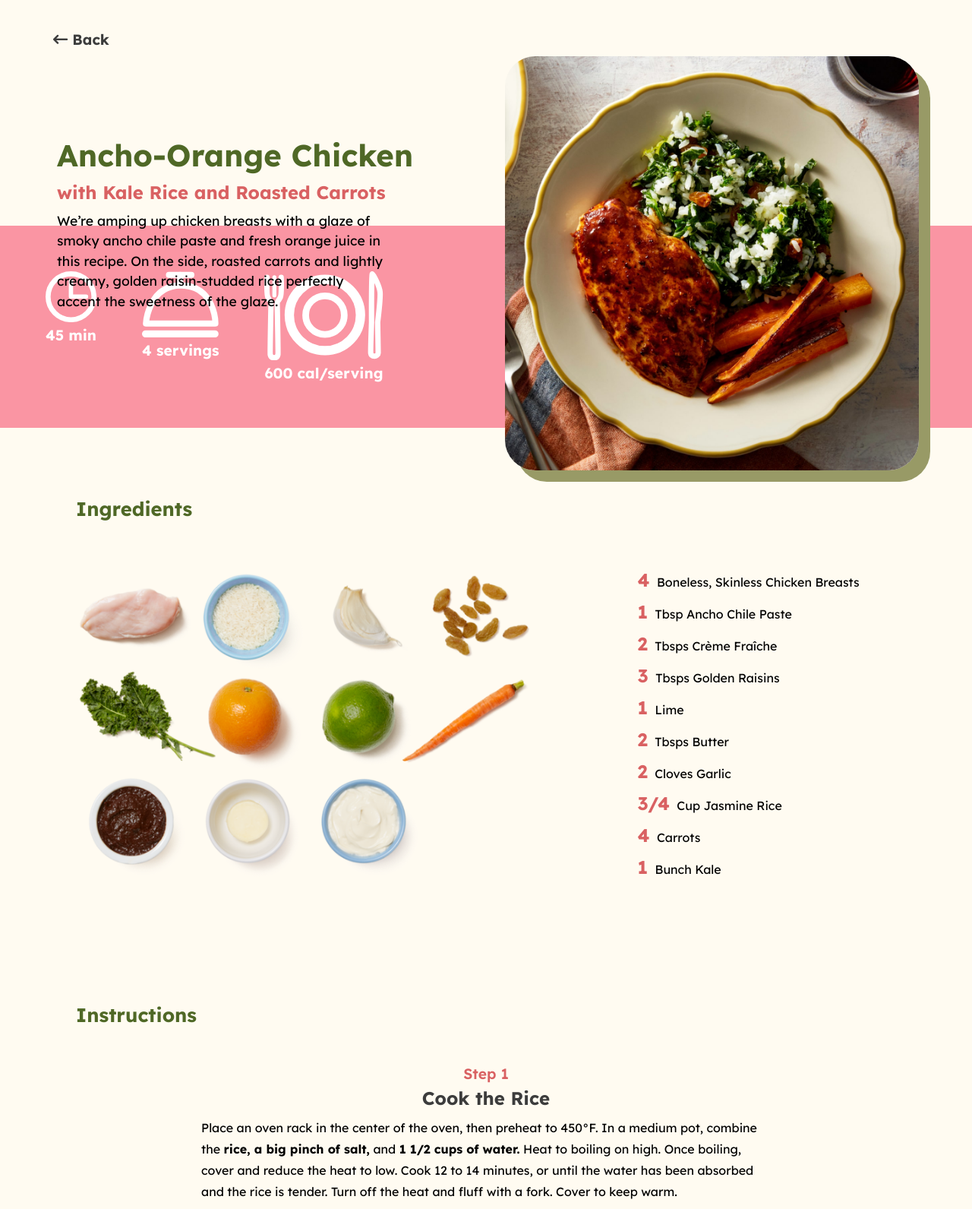
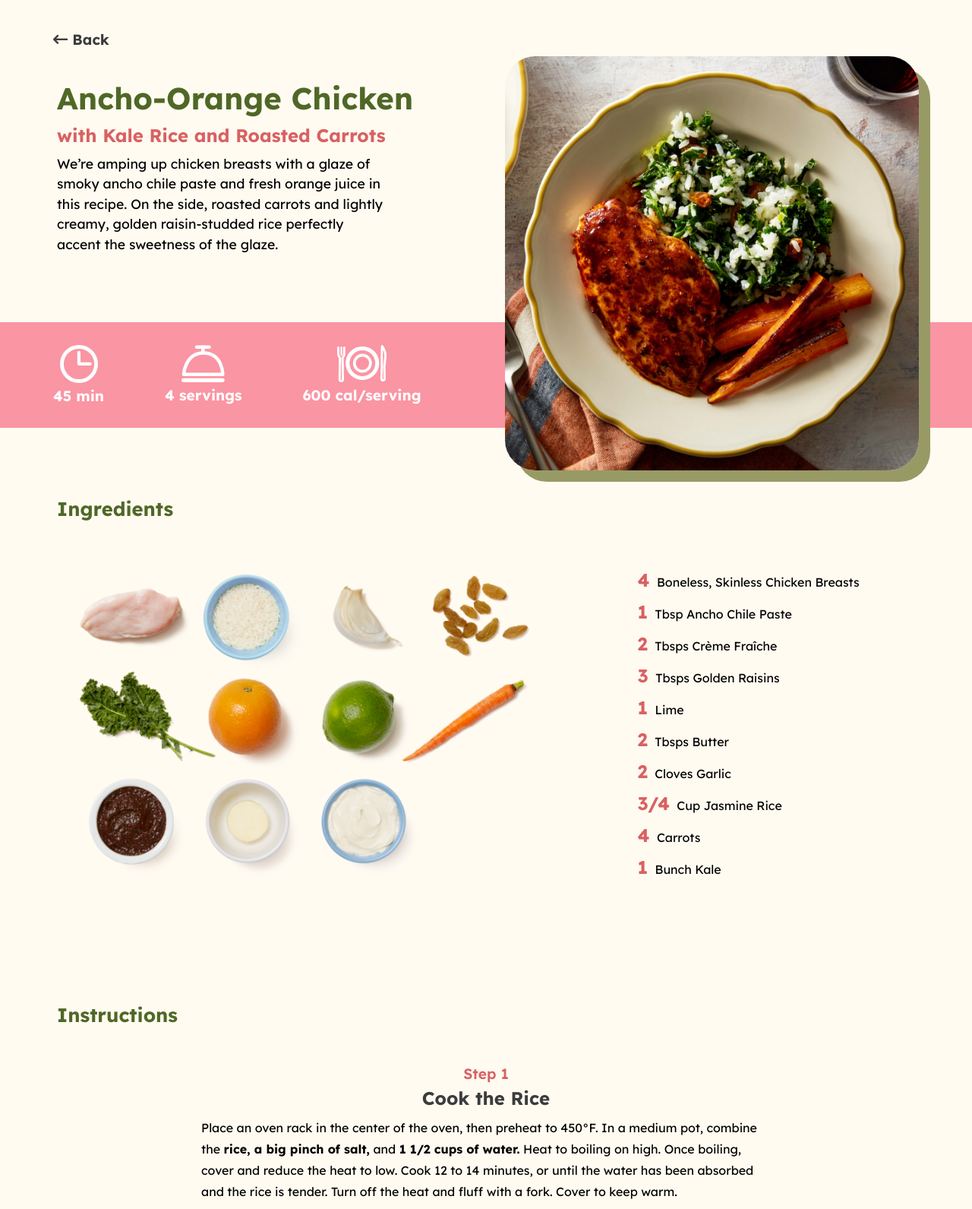
Before and after one commit to mi-chelle-le/idm232-ml3725, a PHP site: page / in a window 1280 px wide. Shown: the part 80-1671 px from the top of the page at 76% size. Run offline with PHP 8.4, Linux system fonts and the light colour scheme.

Commit message:
Add media queries

```diff
--- a/hwk03/styles.css
+++ b/hwk03/styles.css
@@ -94,8 +94,20 @@
 }
 
 .recipe_stats div {
-    margin: 15px;
-    padding: 15px;
+    margin: 0 50px;
+    text-align: center;
+}
+
+.recipe_time svg {
+    width: 50px;
+}
+
+.recipe_serv svg {
+    width: 57px;
+}
+
+.recipe_cal svg {
+    width: 65px;
 }
 
 .recipe_img img {
@@ -126,6 +138,7 @@
     display: flex;
     justify-content: center;
 }
+
 .ingredients {
     display: grid;
     grid-template-columns: 60% 40%;
@@ -216,3 +229,104 @@
     bottom: 0;
     width: 100%;
 }
+
+@media (max-width: 1350px) {
+    .recipe_info {
+        margin-top: 25px;
+    }
+
+    .recipe_stats div {
+        margin: 0 40px;
+    }
+
+    .title {
+        margin-left: 75px;
+    }
+
+}
+
+@media (max-width: 1160px) {
+    .recipe_info h2 {
+        font-size: 2rem;
+    }
+
+    .recipe_info h3 {
+        font-size: 1.3rem;
+    }
+
+    .recipe_info p {
+        font-size: 1rem;
+        padding-right: 50px;
+    }
+
+    .recipe_time svg {
+        width: 40px;
+    }
+
+    .recipe_serv svg {
+        width: 47px;
+    }
+
+    .recipe_cal svg {
+        width: 55px;
+    }
+
+    .recipe_stats div {
+        margin: 0 30px;
+    }
+
+    .recipe_stats {
+        bottom: 10%;
+        padding: 20px;
+    }
+
+    .ingredients {
+        margin-bottom: 70px;
+    }
+}
+
+@media (max-width: 980px) {
+
+    .recipe_stats {
+        position: relative;
+        bottom: 0;
+        margin: 40px 0;
+        display: flex;
+        justify-content: center;
+        font-size: 1rem;
+        padding: 20px;
+        grid-column: span 2;
+    }
+
+    .recipe_stats div {
+        margin: 0 25px;
+    }
+}
+
+@media (max-width: 900px) {
+    .recipe_container {
+        grid-template-columns: 1fr;
+    }
+
+    .recipe_stats {
+        grid-column: auto;
+    }
+
+    .title {
+        margin-left: 50px;
+    }
+
+    .recipe_img {
+        margin: 0 15px;
+        justify-self: center;
+    }
+
+}
+
+@media (max-width: 768px) {
+    .ingredients {
+        grid-template-columns: 1fr;
+    }
+
+
+}
```
